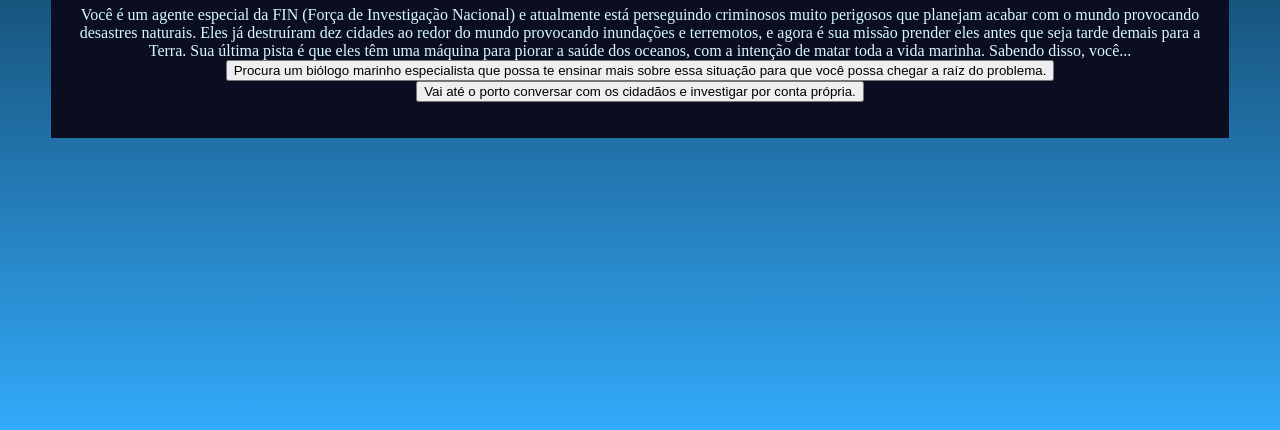
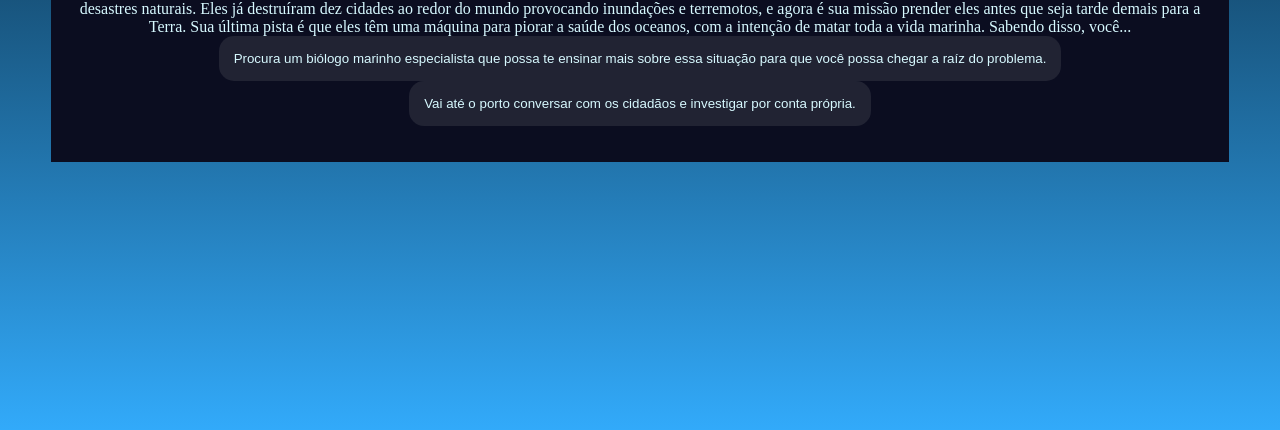
Before and after one commit to isabellafriedrich/futuro.ia, a plain HTML site: page index.html in a window 1280 px wide. Shown: the part 386-816 px from the top of the page. Drawn offline with Linux system fonts and the light colour scheme.

Commit message:
Quase pronto, falta só o texto final

```diff
--- a/script.js
+++ b/script.js
@@ -32,40 +32,40 @@ const perguntas = [
         ]
     },
     {
-        enunciado: "Após a elaboração do trabalho escrito, a professora realizou um debate entre a turma para entender como foi realizada a pesquisa e escrita. Nessa conversa também foi levantado um ponto muito importante: como a IA impacta o trabalho do futuro. Nesse debate, como você se posiciona?",
+        enunciado: "Depois de muitas pesquisas, você identifica uma região com uma alta concentração de águas quentes, indicando possível atividade da máquina dos criminosos. Pegando um barco até o local, você avalia os mares identificando as anomalias por perto. Agora, para avançar na sua investigação, você decide...",
         alternativas: [
             {
-                texto: "Defende a ideia de que a IA pode criar novas oportunidades de emprego e melhorar habilidades humanas.",
+                texto: "Submergir em uma missão submarina para inspecionar pessoalmente a área suspeita e procurar por evidências físicas da máquina.",
                 afirmacao: "afirmação"
             },
             {
-                texto: "Me preocupo com as pessoas que perderão seus empregos para máquinas e defendem a importância de proteger os trabalhadores.",
+                texto: "Organizar uma patrulha aérea sobre a área suspeita para procurar sinais visuais da máquina ou de atividades criminosas.",
                 afirmacao: "afirmação"
             }
         ]
     },
     {
-        enunciado: "Ao final da discussão, você precisou criar uma imagem no computador que representasse o que pensa sobre IA. E agora?",
+        enunciado: "Com base nas evidências coletadas até agora, você tem uma suspeita mais forte sobre a localização da máquina que está prejudicando os oceanos. Depois de avisar a FIN, você coloca seu traje de mergulho especializado para se proteger, e mergulha em direção a máquina que está alojada no fundo do oceano Pacífico, perto de uma ilha onde não há sinal nenhum de vida marinha. Ao alcançar a máquina, você conecta um dispositivo para roubar os dados e destruir a máquina de uma vez por todas. Voltando rápidamente a superfície, você sobe em seu barco a tempo de se salvar da explosão que faz ondas fortes chacoalharem ao seu redor. Você explodiu a máquina! E agora?",
         alternativas: [
             {
-                texto: "Criar uma imagem utilizando uma plataforma de design como o Paint.",
+                texto: "Você toma cuidado, pois tem certeza que a explosão alertou os criminosos da sua presença, então você  se esconde e monta uma operação de vigilância noturna, utilizando tecnologia avançada para monitorar movimentos suspeitos na área identificada.",
                 afirmacao: "afirmação"
             },
             {
-                texto: "Criar uma imagem utilizando um gerador de imagem de IA.",
+                texto: "Visando interromper as atividades dos criminosos o mais rápido possível, você avança em direção a ilha, pois é o local mais provável para a base dos criminosos.",
                 afirmacao: "afirmação"
             }
         ]
     },
     {
-        enunciado: "Você tem um trabalho em grupo de biologia para entregar na semana seguinte, o andamento do trabalho está um pouco atrasado e uma pessoa do seu grupo decidiu fazer com ajuda da IA. O problema é que o trabalho está totalmente igual ao do chat. O que você faz? ",
+        enunciado: "Chegando ao final da sua missão, vocẽ encontra a base dos criminosos escondida no interior da ilha! Agora, o mundo está em suas mãos, você...",
         alternativas: [
             {
-                texto: "Escrever comandos para o chat é uma forma de contribuir com o trabalho, por isso não é um problema utilizar o texto inteiro.",
+                texto: "Invade a base e cuida dos criminosos com seus próprios punhos e balas, entrando em uma luta arriscada e perigosa. Mas você não pode deixar eles fugirem! Confiando totalmente em suas habilidades, afinal, você é o melhor agente que o mundo já viu.",
                 afirmacao: "afirmação"
             },
             {
-                texto: "O chat pode ser uma tecnologia muito avançada, mas é preciso manter a atenção pois toda máquina erra, por isso revisar o trabalho e contribuir com as perspectivas pessoais é essencial.",
+                texto: "Sendo mais cuidadoso, você passa a localização para a FIN e pede para eles mandarem reforços imediatamente para preder esses criminosos. Afinal, não vale a pena entrar em uma batalha onde você está em desvantagem.",
                 afirmacao: "afirmação"
             }
         ]
--- a/style.css
+++ b/style.css
@@ -26,3 +26,17 @@
   h1{
     color: var(--cor-destaque);
    }
+
+  button {
+    background-color: var(--cor-secundaria);
+    color: var(--cor-texto);
+    border: none;
+    border-radius: 15px;
+    padding: 15px;
+    transition: background-color 0.3s;
+}
+
+button:hover{
+    background-color: var(--cor-destaque);
+    color: var(--cor-principal);
+}
```
